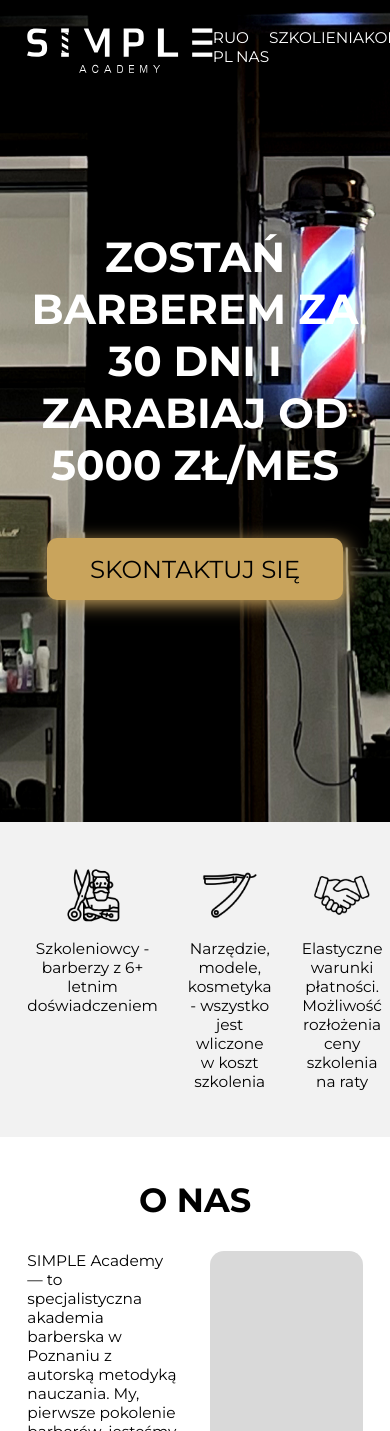
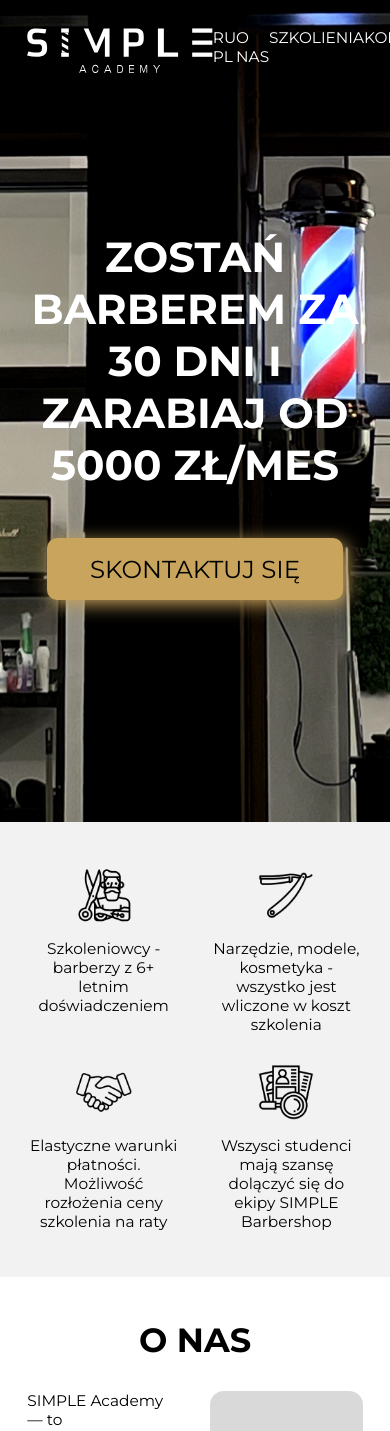
Before and after one commit to Viktor1897/simple-academy, a React (Vite) app: page /#/ in a window 390 px wide. Shown: the top 1431 px of the page. Built offline with nearby package versions, Linux system fonts and the light colour scheme; no server answers.

Commit message:
configure responsiveness for InfoIconsSection

```diff
--- a/src/components/InfoIconsSection/InfoIconsSection.tsx
+++ b/src/components/InfoIconsSection/InfoIconsSection.tsx
@@ -11,7 +11,7 @@ import { COLORS } from "consts";
 const InfoIconsSection = () => {
     return (
         <Section backgroundColor={COLORS.bgGray} padding="6.5rem 0">
-            <ContentWrapper flexDirection="row" alignItems="start">
+            <ContentWrapper flexWrap="wrap" flexDirection="row" alignItems="start">
                 <VerticalFlexContainer>
                     <InfoIcon src={barber} alt="barber"/>
                     <Text>Szkoleniowcy - barberzy z 6+ letnim doświadczeniem</Text>
--- a/src/components/StyledHtml/StyledHtml.ts
+++ b/src/components/StyledHtml/StyledHtml.ts
@@ -54,6 +54,7 @@ export const Section = styled.section<SectionProps>`
 type WrapperProps = {
     flexDirection?: "row" | "column";
     alignItems?: "center" | "start" | "end" | "stretch";
+    flexWrap?: "wrap" | "nowrap"
     gap?: string;
 }
 
@@ -63,6 +64,7 @@ export const ContentWrapper = styled.div<WrapperProps>`
     display: flex;
     flex-direction: ${props => props.flexDirection || "row"};
     align-items: ${props => props.alignItems || "start"};
+    flex-wrap: ${props => props.flexWrap};
     gap: ${props => props.gap || "30px"};
 `;
 
```
